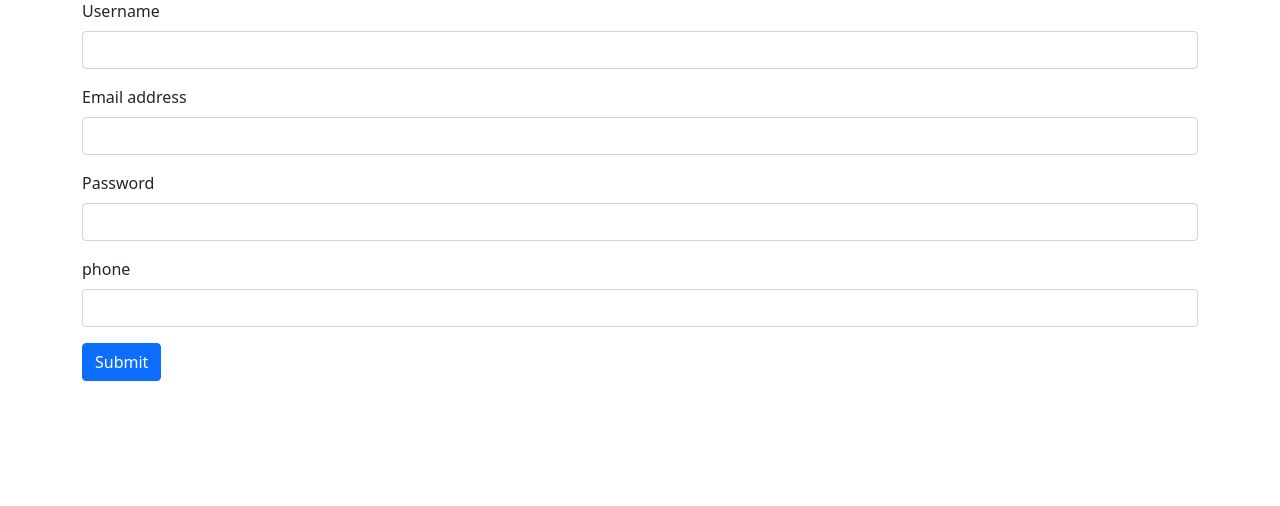
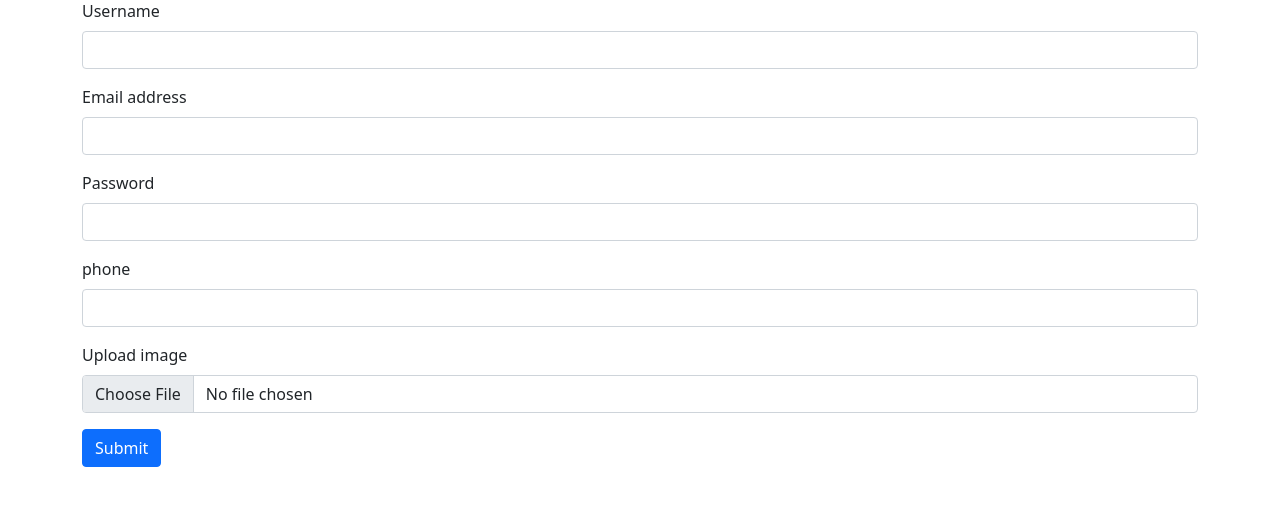
Before and after one commit to fatmajava/producttable, a PHP site: page /members.php?action=create in a window 1280 px wide. Shown: the part 113-619 px from the top of the page. Run offline with PHP 8.4, Linux system fonts and the light colour scheme; the visitor is signed in with stand-in values (Sample User, id 1).

Commit message:
init app

```diff
--- a/admin/dashboard.php
+++ b/admin/dashboard.php
@@ -1,5 +1,6 @@
 
 <?php session_start();?>
+<?php if(isset($_SESSION['ID'])):?>
 <?php include "config.php"?>
 <?php include "includes/header.php"?>
 <?php include "includes/navbar.php"?>
@@ -10,4 +11,7 @@
 
 
 
-<?php include "includes/footer.php"?>
+<?php require "includes/footer.php"?>
+<?php else: ?>
+  <?php header("location:index.php")?>
+  <?php endif?>
--- a/admin/includes/navbar.php
+++ b/admin/includes/navbar.php
@@ -20,8 +20,10 @@
             <?php echo $_SESSION['USERNAME']?>
           </a>
           <ul class="dropdown-menu" aria-labelledby="navbarDropdown">
-            <li><a class="dropdown-item" href="#">Action</a></li>
-            <li><a class="dropdown-item" href="#">Another action</a></li>
+            <li><a class="dropdown-item" href="#">Profile</a></li>
+             <?php if ($_SESSION['ROLE'] == 1) : ?>
+            <li><a class="dropdown-item" href="members.php?open=admin">Admin& Moderator</a></li>
+            <?php endif ?>
             <li><hr class="dropdown-divider"></li>
             <li><a class="dropdown-item" href="logout.php">logout</a></li>
           </ul>
--- a/admin/members.php
+++ b/admin/members.php
@@ -1,31 +1,38 @@
-
-<?php session_start();?>
-<?php include "config.php"?>
-<?php include "includes/header.php"?>
-<?php include "includes/navbar.php"?>
+<?php session_start(); ?>
 
 <?php
 
-if(isset($_GET['action'])){
+if (isset($_GET['action'])) {
   $do = $_GET['action'];
-}else{
+} else {
   $do = "index";
 }
 
 ?>
+<?php if(isset($_SESSION['ID'])):?>
+<?php include "config.php" ?>
+<?php include "includes/header.php" ?>
+<?php include "includes/navbar.php" ?>
 
 <?php if ($do == "index") : ?>
-    <h1 class="text-center">All Members</h1>
+  <?php if (isset($_GET['open']) && $_GET['open'] == 'admin') : ?>
+    <h1 class="text-center">All Admin & Moderator</h1>
+  <?php else : ?>
+    <h1 class="text-center"> All Members</h1>
+  <?php endif ?>
   <?php
-    $stmt =$con->prepare("SELECT * FROM `users` ");
+  // condition to check the page admin tabed on it
+  $role = isset($_GET['open']) && $_GET['open'] == 'admin' ? "!=3" : "=2";
+  $stmt = $con->prepare("SELECT * FROM `users`WHERE `role` $role ");
   $stmt->execute();
-    $users =$stmt->fetchAll();
+  $users = $stmt->fetchAll();
   ?>
-    <div class= "container">
+  <div class="container">
     <table class="table">
       <thead>
         <tr>
           <th scope="col">#</th>
+          <th scope="col">image</th>
           <th scope="col">username</th>
           <th scope="col">created_at</th>
           <th scope="col">control</th>
@@ -35,12 +42,20 @@ if(isset($_GET['action'])){
         <?php foreach ($users as $user) : ?>
           <tr>
             <th scope="row">1</th>
-      <td><?= $user['username']?></td>
-      <td><?= $user['created_at']?></td>
-      <td >
-          <a class = "btn btn-info"> show</a>
-          <a class = "btn btn-warning"> edit</a>
-          <a class="btn btn-danger"> delete</a>
+
+            <td> <img src="uploads/<?= $user['img'] ?> " style="height:10vh"></td>
+
+
+            <td><?= $user['username'] ?></td>
+            <td><?= $user['created_at'] ?></td>
+            <td>
+              <?php if ($_SESSION['ROLE'] == 3) : ?>
+                <a class="btn btn-info" href="?action=show&selection=<?= $user['id'] ?>"> show</a>
+              <?php else : ?>
+                <a class="btn btn-info" href="?action=show&selection=<?= $user['id'] ?>"> show</a>
+                <a class="btn btn-warning" href="?action=edit&selection=<?= $user['id'] ?>"> edit</a>
+                <a class="btn btn-danger" href="?action=delete&selection=<?= $user['id'] ?>"> delete</a>
+              <?php endif ?>
             </td>
           </tr>
         <?php endforeach ?>
@@ -48,17 +63,19 @@ if(isset($_GET['action'])){
     </table>
     <a class="btn btn-primary" href="?action=create">add user</a>
   </div>
-<?php elseif($do == "create"):?>
+<?php elseif ($do == "create") : ?>
   <h1 class=text-center> add user</h1>
   <div class="container">
-     <form method="post" action="?action=store">
+    <form method="post" action="?action=store  "enctype="multipart/form-data" >
       <div class="mb-3">
         <label for="exampleInputEmail1" class="form-label">Username</label>
         <input type="text" class="form-control" name="username">
+
       </div>
       <div class="mb-3">
         <label for="exampleInputEmail1" class="form-label">Email address</label>
         <input type="email" class="form-control" name="email" >
+
       </div>
       <div class="mb-3">
         <label for="exampleInputPassword1" class="form-label">Password</label>
@@ -68,38 +85,175 @@ if(isset($_GET['action'])){
         <label for="exampleInputEmail1" class="form-label">phone</label>
         <input type="number" class="form-control" name="phone">
       </div>
+      <div class="mb-3">
+        <label for="exampleInputEmail1" class="form-label">Upload image</label>
+        <input type="file" class="form-control" name="image">
+      </div>
+      <button type="submit" class="btn btn-primary">Submit</button>
+    </form>
+  </div>
+
+
+
+<?php elseif ($do == "store") : ?>
+  <?php
+  if ($_SERVER['REQUEST_METHOD'] == 'POST') {
+    // upload image
+    $imagename = $_FILES['image']['name'];
+    $imagetype = $_FILES['image']['type'];
+    $imagetmp = $_FILES['image']['tmp_name'];
+    $imageAllowedExtension = array("image/jpeg", "image/jpg", "image/png");
+    if (in_array($imagetype, $imageAllowedExtension ,$imagename)) {
+      $image = rand(0, 1000) .$imagename ;
+      move_uploaded_file($imagetmp, "uploads/" .$image);
+      $username = $_POST['username'];
+      $email = $_POST['email'];
+      $password = sha1($_POST['password']);
+      $phone = $_POST['phone'];}
+      else {
+      echo "check your extension";}
+
+      if(empty($username)){
+        echo "add username";
+      }elseif(empty($email)){
+        echo "add email";
+      }elseif(empty($password)){
+        echo  "add password";
+      }elseif(empty($phone)){
+        echo "add phone";
+      }
+      else{
+      $stmt = $con->prepare(
+        "INSERT INTO `users`( `username`, `email`, `password`, `role`, `phone`, `img`, `created_at`)
+         VALUES (?,?,?,2,?,?,now() )"
+      );
+      $stmt->execute(array($username, $email, $password, $phone, $image));
+
+      header("location:members.php");
+    }
+
+    }
+
+  ?>
+
+<?php elseif ($do == "edit") : ?>
+  <?php
+  $userid = $_GET['selection'];
+  $stmt = $con->prepare("SELECT * FROM users WHERE `id` =?");
+  $stmt->execute(array($userid));
+  $user = $stmt->fetch();
+  $count = $stmt->rowcount();
+  ?>
+  <?php if ($count == 1) : ?>
+    <h1 class=text-center> Edit user</h1>
+    <div class="container">
+      <form method="post" action="?action=update">
+        <input type="hidden" class="form-control" name="userid" value="<?= $user['id'] ?>">
+        <div class="mb-3">
+          <label for="exampleInputEmail1" class="form-label">Username</label>
+          <input type="text" class="form-control" name="username" value="<?= $user['username'] ?>">
+        </div>
+        <div class="mb-3">
+          <label for="exampleInputEmail1" class="form-label">Email address</label>
+          <input type="email" class="form-control" name="email" value="<?= $user['email'] ?>">
+        </div>
+        <div class="mb-3">
+          <label for="exampleInputPassword1" class="form-label">Password</label>
+          <input type="password" class="form-control" name="newpassword">
+          <input type="password" class="form-control" name="oldpassword" value="<?= $user['password'] ?>">
+        </div>
+        <div class="mb-3">
+          <label for="exampleInputEmail1" class="form-label">phone</label>
+          <input type="number" class="form-control" name="phone" value="<?= $user['phone'] ?>">
+        </div>
 
         <button type="submit" class="btn btn-primary">Submit</button>
       </form>
     </div>
-<?php elseif($do == "store"):?>
+    <?php else:?>
+      <script>
+        window.history.back();
+      </script>
+  <?php endif ?>
+
+
+
+<?php elseif ($do == "update") : ?>
   <?php
-     if ($_SERVER['REQUEST_METHOD'] == 'POST'){
+  if ($_SERVER['REQUEST_METHOD'] == 'POST') {
+    //  if condition to check password
+    // if(!empty($_POST['newpassword'])){
+    // $password = sha1($_POST['newpassword']);
+    // }else{
+    //   $password= $_POST['oldpassword'];
+    // }
+
+    $password = !empty($_POST['newpassword']) ? sha1($_POST['newpassword']) : $_POST['oldpassword'];
+    $userid = $_POST['userid'];
     $username = $_POST['username'];
-         $email =$_POST['email'];
-         $password =sha1($_POST['password']);
+    $email = $_POST['email'];
     $phone = $_POST['phone'];
-         $stmt =$con->prepare(
-           "INSERT INTO `users`( `username`, `email`, `password`, `role`, `phone`, `img`, `created_at`)
-         VALUES (?,?,?,'user',?,Null,now() )");
-         $stmt->execute(array($username , $email , $password , $phone));
+    $stmt = $con->prepare("UPDATE `users` SET `username`=?, `password`=? ,`email`=?,`phone`=? WHERE `id`=? ");
+    $stmt->execute(array($username, $email, $password, $phone, $userid));
+    header("location:members.php");
+  }
+  ?>
+
+<?php elseif ($do == "show") : ?>
+  <?php
+  $userid = $_GET['selection'];
+  $stmt = $con->prepare("SELECT * FROM users WHERE `id` =?");
+  $stmt->execute(array($userid));
+  $user = $stmt->fetch();
+  // echo "<pre>";
+  // print_r($user);
+  // echo "</pre>";
+  ?>
+      <h1 class=text-center> Show user</h1>
+      <div class="container">
+    <table class="table">
+      <thead>
+        <tr>
+          <th scope="col">#</th>
+          <th scope="col">image</th>
+          <th scope="col">username</th>
+          <th scope="col">created_at</th>
+          <th scope="col">email</th>
+          <th scope="col">phone</th>
+
+        </tr>
+      </thead>
+      <tbody>
+          <tr>
+            <th scope="row">1</th>
+            <td> <img src="/uploads/<?= $user['img']?> " style="height:10vh"></td>
+            <td><?= $user['username'] ?></td>
+            <td><?= $user['created_at'] ?></td>
+            <td><?= $user['email'] ?></td>
+            <td><?= $user['phone'] ?></td>
+
+          </tr>
+      </tbody>
+    </table>
+
+
+
+<?php elseif ($do == "delete") : ?>
+  <?php
+  $userid = $_GET['selection'];
+  $stmt = $con->prepare("DELETE FROM `users` WHERE `id`= ?");
+  $stmt->execute(array($userid));
   header("location:members.php");
 
-     }
   ?>
-     <?php elseif($do == "edit"):?>
-     <h1> Hello edit page</h1>
-     <?php elseif($do == "update"):?>
-     <h1> Hello update page</h1>
-     <?php elseif($do == "show"):?>
-     <h1> Hello show page</h1>
-     <?php elseif($do == "delete"):?>
-     <h1> Hello delete page</h1>
-     <?php else: ?>
+<?php else : ?>
   <h1>404 page</h1>
-    <?php endif?>
+<?php endif ?>
 
 
 
 
-<?php include "includes/footer.php"?>
+<?php require "includes/footer.php" ?>
+<?php else: ?>
+  <?php header("location:index.php")?>
+  <?php endif?>
```
Also changed, not shown: admin/index.php (+7 -1 lines), admin/products.php (+8 -3 lines), README.md, admin/uploads/333698SH0210-gall.jpg (added), admin/uploads/698SH0210-gall.jpg (added), admin/uploads/82SH0210-gall.jpg (added), admin/uploads/SH0210-gall.jpg (added), admin/uploads/default.jpg (added), admin/uploads/frontend.png (added). Lines whose indentation alone changed are shown as unchanged.
